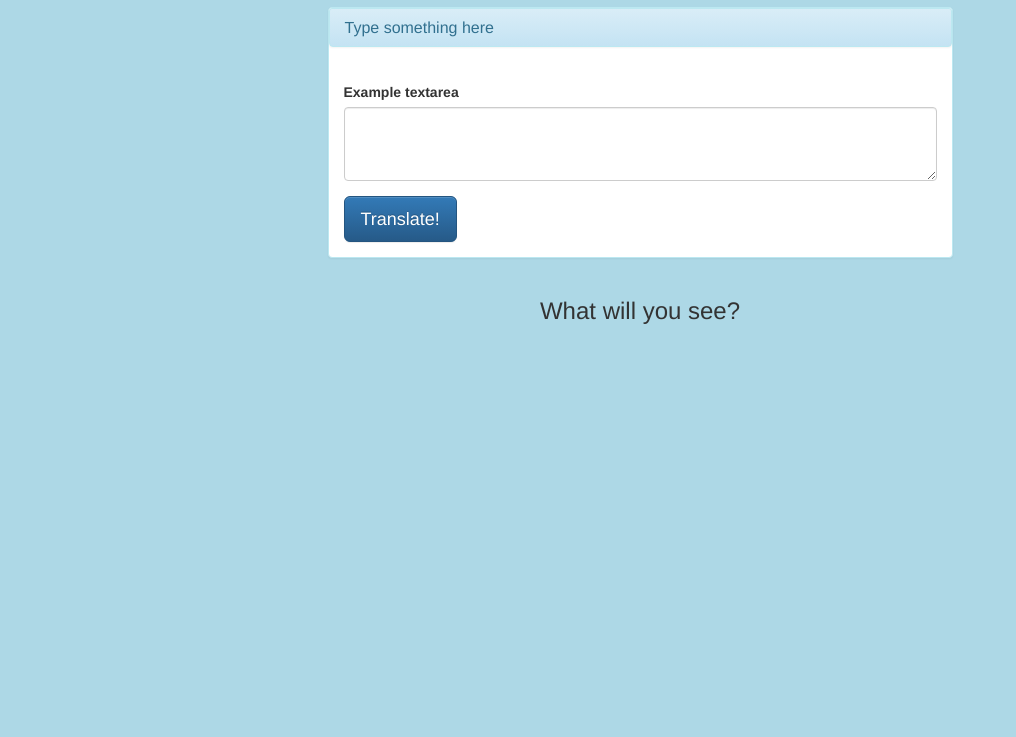
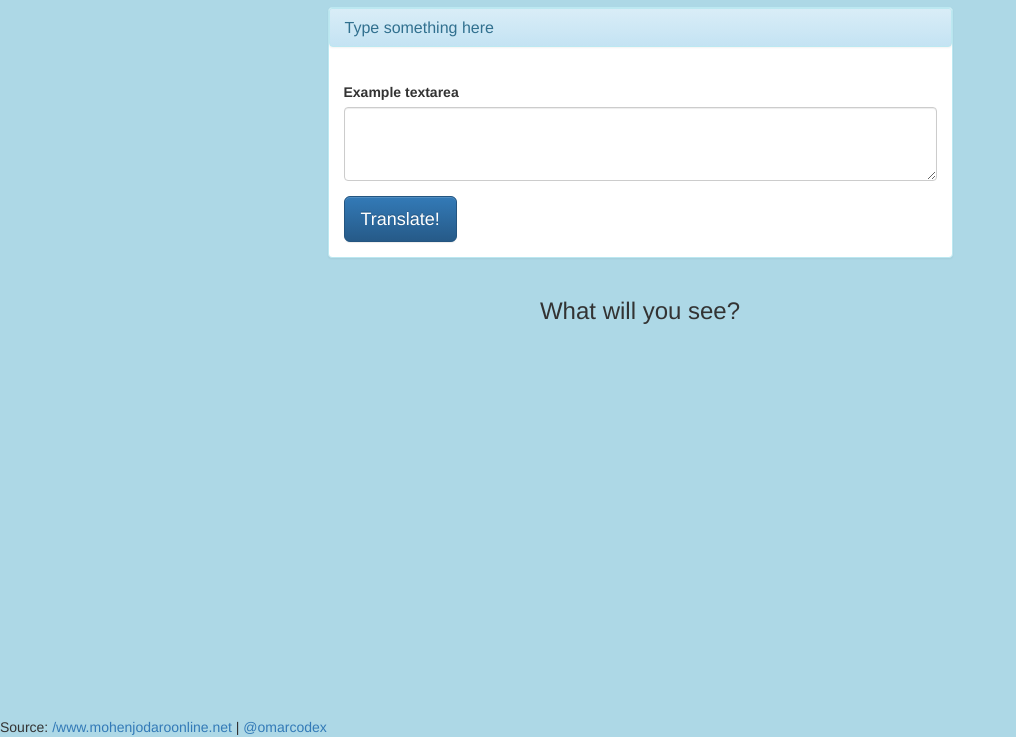
Before and after one commit to omarchaeopteryx/projekt-indus, a website: page public/index.html in a window 1280 px wide. Shown: the part 63-800 px from the top of the page, without its empty margins (0-1016 px from the left). Drawn offline with nearby package versions, Linux system fonts and the light colour scheme.

Commit message:
Clean up code; add footer

```diff
--- a/public/index.html
+++ b/public/index.html
@@ -47,18 +47,21 @@
       </section>
 
       <section id='demo'>
-        <!-- <div class='glyph .col-md-3'>A</div> -->
-        <!-- <div class='glyph .col-md-3'>B</div> -->
-        <!-- <div class='glyph .col-md-3'>C</div> -->
-        <!-- <div class='glyph .col-md-3'>D</div> -->
       </section>
-      <!-- jQuery (necessary for Bootstrap's JavaScript plugins) -->
-      <script src="https://ajax.googleapis.com/ajax/libs/jquery/1.12.4/jquery.min.js"></script>
-      <!-- Latest compiled and minified JavaScript -->
-      <script src="https://maxcdn.bootstrapcdn.com/bootstrap/3.3.7/js/bootstrap.min.js" integrity="sha384-Tc5IQib027qvyjSMfHjOMaLkfuWVxZxUPnCJA7l2mCWNIpG9mGCD8wGNIcPD7Txa" crossorigin="anonymous"></script>
-      <!-- Our custom JS code -->
-      <script src="dynamic.js"></script>
     </body>
+    <footer>
+      <div class='row'>
+        <div class="col-md-12 col-md-offset-0 text-center">
+          <div>Source: <a href='https://www.mohenjodaroonline.net/index.php/indus-script'>/www.mohenjodaroonline.net</a> | <a href="https://github.com/omarcodex">@omarcodex</a></div>
+        </div>
+    </div>
+    </footer>
+    <!-- jQuery (necessary for Bootstrap's JavaScript plugins) -->
+    <script src="https://ajax.googleapis.com/ajax/libs/jquery/1.12.4/jquery.min.js"></script>
+    <!-- Latest compiled and minified JavaScript -->
+    <script src="https://maxcdn.bootstrapcdn.com/bootstrap/3.3.7/js/bootstrap.min.js" integrity="sha384-Tc5IQib027qvyjSMfHjOMaLkfuWVxZxUPnCJA7l2mCWNIpG9mGCD8wGNIcPD7Txa" crossorigin="anonymous"></script>
+    <!-- Our custom JS code -->
+    <script src="dynamic.js"></script>
   </main>
   <!-- Source: https://www.mohenjodaroonline.net/index.php/indus-script -->
 </html>
--- a/public/main.css
+++ b/public/main.css
@@ -25,8 +25,6 @@ body h2 {
   width: auto;
   height: auto;
   float: left;
-  /*display: flex;
-  justify-content: left;*/
   padding: 2%;
   transition: all .2s ease-in-out;
 }
@@ -39,3 +37,8 @@ body h2 {
   -o-transform: scale(2.5); /* Opera */
   transform: scale(2.5);
 }
+
+footer {
+  position: fixed;
+  bottom: 0;
+}
```
Also changed, not shown: public/dynamic.js (+1 -6 lines).
